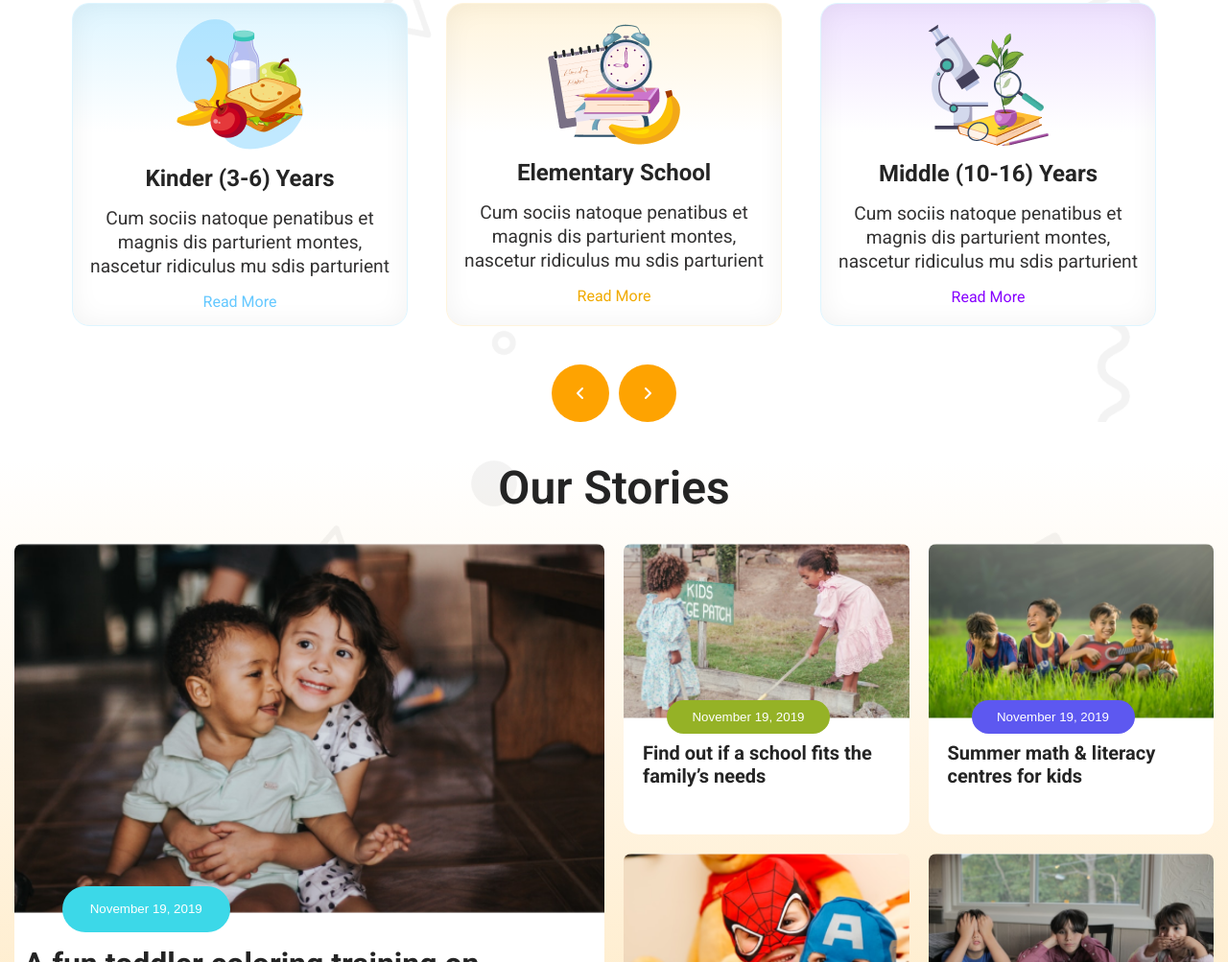
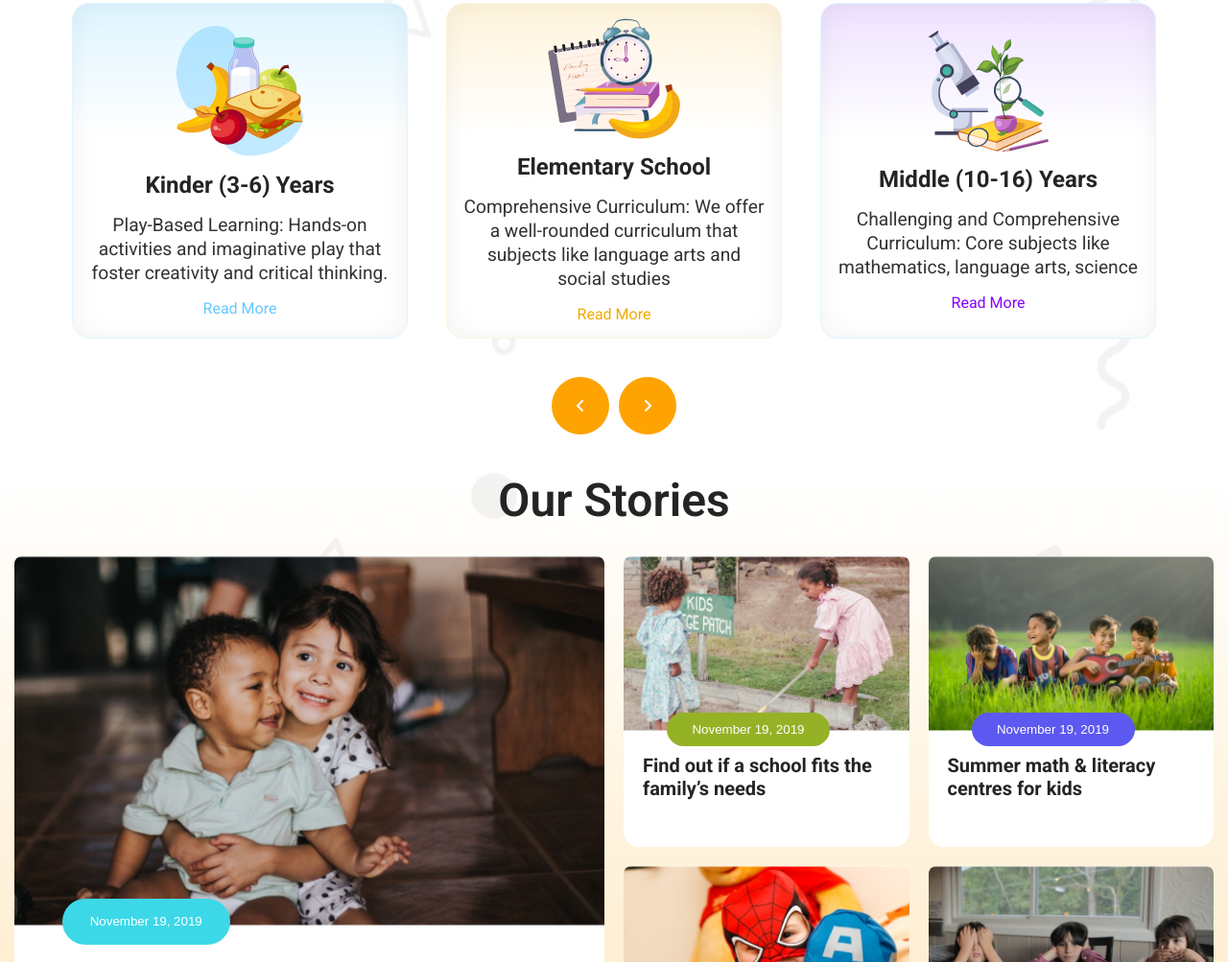
Before and after one commit to sohanpk24/kids-education, a plain HTML site: page index.html in a window 1280 px wide. Shown: the part 911-1914 px from the top of the page at 96% size. Drawn offline with Linux system fonts and the light colour scheme.

Commit message:
website text replace

```diff
--- a/index.html
+++ b/index.html
@@ -68,25 +68,19 @@
                 <div class="stander-text-container">
                     <img src="assets/kinder.png" alt="">
                     <h6 class="primary-color stander-text">Kinder (3-6) Years</h6>
-                    <p class="description" id="desc">Cum sociis natoque penatibus et magnis
-                        dis parturient montes, nascetur ridiculus
-                        mu sdis parturient</p>
+                    <p class="description" id="desc">Play-Based Learning: Hands-on activities and imaginative play that foster creativity and critical thinking.</p>
                         <a class="stander-read-more" href="">Read More</a>
                 </div>
                 <div class="stander-text-container" id="stander-2">
                     <img src="assets/elementary.png" alt="">
                     <h6 class="primary-color stander-text">Elementary School</h6>
-                    <p class="description" id="desc">Cum sociis natoque penatibus et magnis
-                        dis parturient montes, nascetur ridiculus
-                        mu sdis parturient</p>
+                    <p class="description" id="desc">Comprehensive Curriculum: We offer a well-rounded curriculum that subjects like language arts and social studies</p>
                         <a class="stander-read-more" id="stander-read-2" href="">Read More</a>
                 </div>
                 <div class="stander-text-container" id="stander-3">
                     <img src="assets/middle.png" alt="">
                     <h6 class="primary-color stander-text">Middle (10-16) Years</h6>
-                    <p class="description" id="desc">Cum sociis natoque penatibus et magnis
-                        dis parturient montes, nascetur ridiculus
-                        mu sdis parturient</p>
+                    <p class="description" id="desc">Challenging and Comprehensive Curriculum: Core subjects like mathematics, language arts, science </p>
                         <a class="stander-read-more" id="stander-read-3" href="">Read More</a>
                 </div>
             </div>
```
